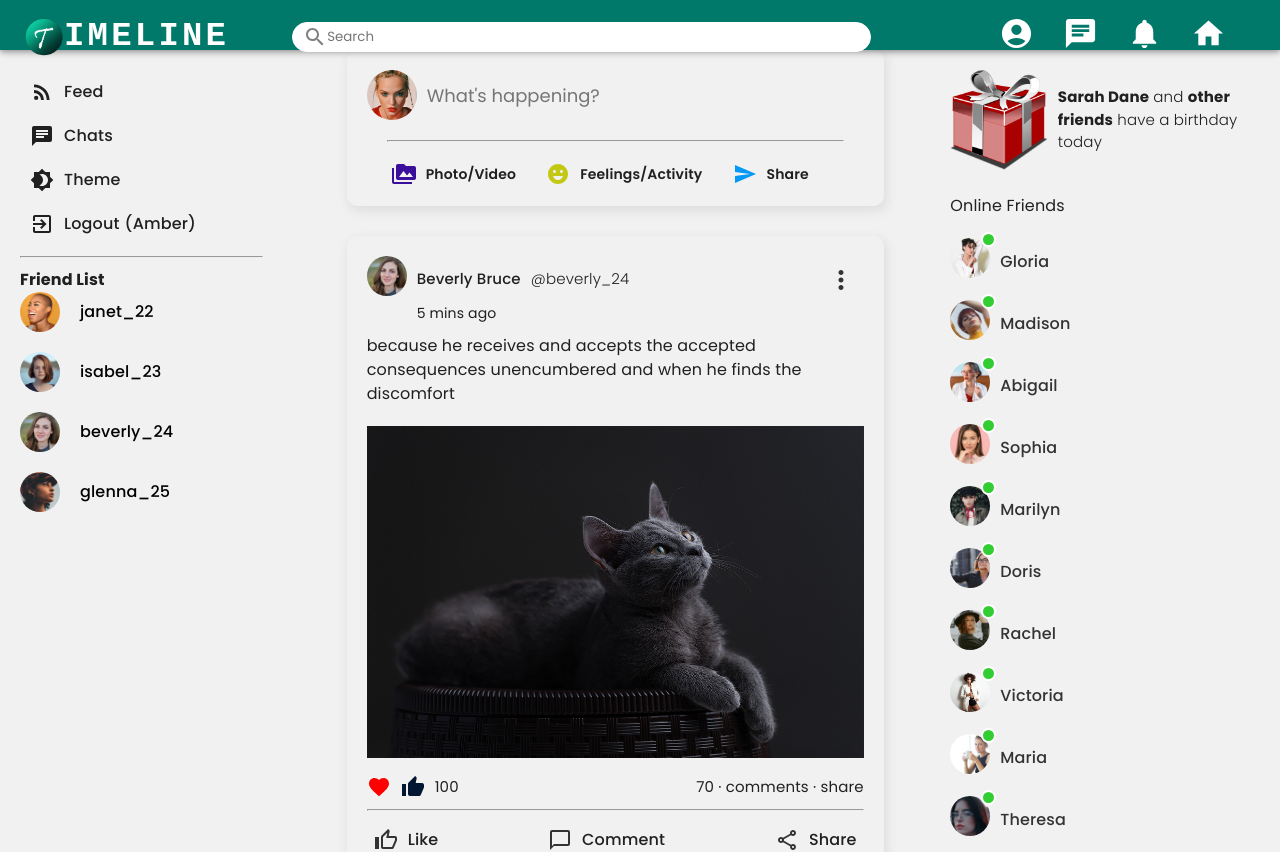
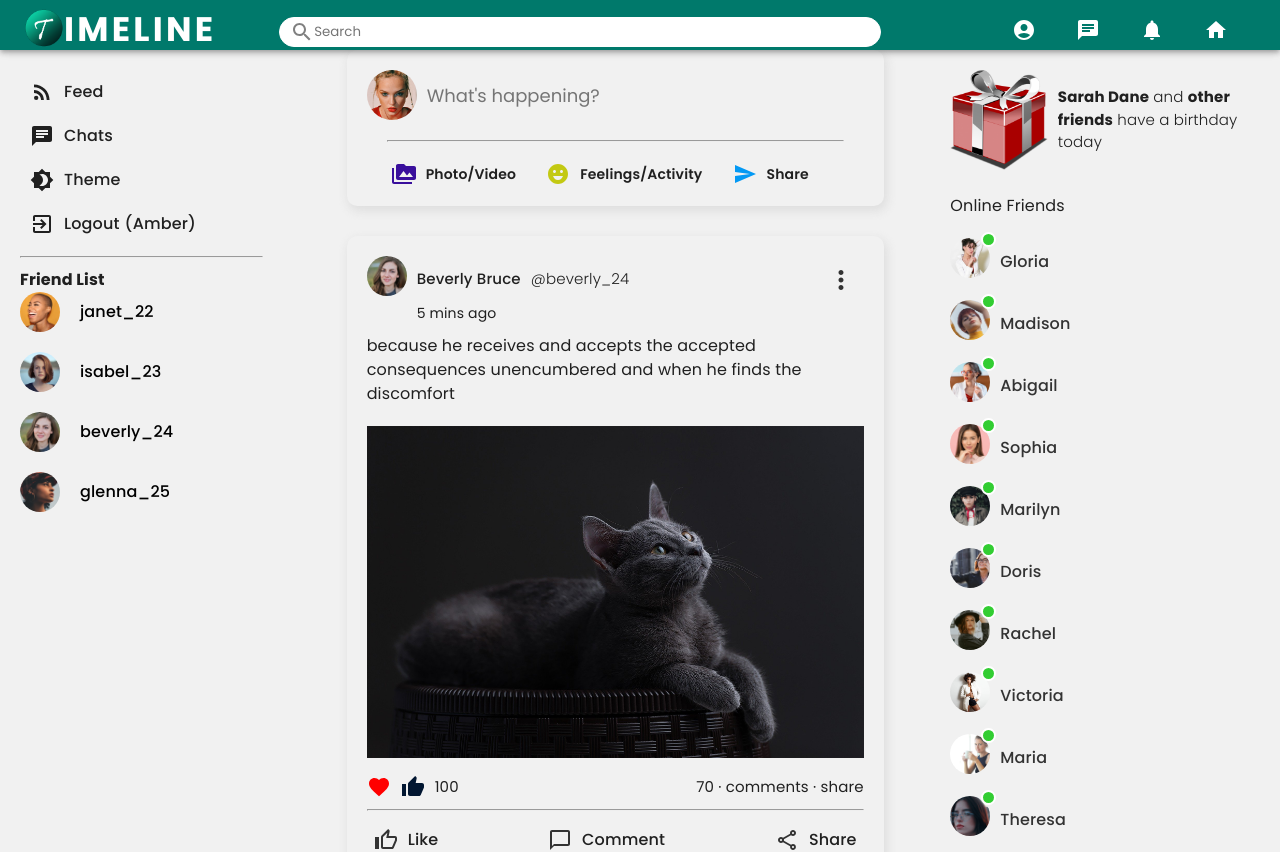
Before and after one commit to Anarizza/CDP-Social-Media, a React (Create React App) app in the folder socmed-frontend/: page /homepage in a window 1280 px wide. Shown: the top 852 px of the page. Built offline with nearby package versions, Linux system fonts and the light colour scheme.

Commit message:
navbar adjusments

```diff
--- a/socmed-frontend/src/Components/navbar/NavBar.css
+++ b/socmed-frontend/src/Components/navbar/NavBar.css
@@ -9,7 +9,13 @@
   font-weight: 500;
   cursor: pointer;
 }
+.bars {
+  margin-bottom: 1%;
+}
 
+.imeline{
+  margin-bottom: 12%;
+}
 .navbarContainer {
     width: 100%;
     height: 50px;
@@ -37,7 +43,7 @@
 
   .navbarCenter {
     flex: 5;
-
+    margin-bottom: 1%;
   }
   .searchBar {
     width: 100%;
--- a/socmed-frontend/src/Components/navbar/NavBar.jsx
+++ b/socmed-frontend/src/Components/navbar/NavBar.jsx
@@ -39,27 +39,31 @@ const NavBar = () => {
 
   return (
 
-    <AppBar position="sticky" sx={{background: '#00796b', height: '50px' }}>
+    <AppBar position="sticky" sx={{background: '#00796b', height: '50px'}}>
     <Container maxWidth="xl" >
       <Toolbar disableGutters>
-        <img src="./assets/logo.png" width="40px" height="40px" />
+        <div className="bars">
+          <img src="./assets/logo.png" width="40px" height="40px" />
+        </div>
+
         <Typography
           variant="h4"
           noWrap
           component="a"
           href="/"
           sx={{
-            my: 2,
+            my: 1,
             mr: 1,
             display: { xs: 'none', md: 'flex' },
-            fontFamily: 'monospace',
             fontWeight: 700,
             letterSpacing: '.2rem',
             color: 'inherit',
             textDecoration: 'none',
           }}
-        >
-          IMELINE
+        > <div className="imeline">
+           IMELINE
+          </div>
+
         </Typography>
         <div className="navbarCenter">
             <div className="searchBar">
@@ -117,22 +121,22 @@ const NavBar = () => {
           </Menu>
         </Box>
 
-        <Box sx={{ flexGrow: 1, display: { xs: 'none', md: 'flex', paddingRight: '100px'},  flexDirection: 'row-reverse', p: 1, m: 1}}>
+        <Box sx={{ flexGrow: 1, display: { xs: 'none', md: 'flex', paddingRight: '100px'},  flexDirection: 'row-reverse', p: 1, mb: 1}}>
            <Link to="/homepage">
               <Button sx={{ my: -1, color: 'white', display: 'block' }} >
-                  <HomeIcon fontSize='large'/>
+                  <HomeIcon fontSize='medium'/>
               </Button>
            </Link>
 
             <Button sx={{ my: -1, color: 'white', display: 'block' }}>
-                <NotificationsIcon fontSize='large'/>
+                <NotificationsIcon fontSize='medium'/>
             </Button>
             <Button sx={{ my: -1, color: 'white', display: 'block' }}>
-                <ChatIcon fontSize='large' />
+                <ChatIcon fontSize='medium' />
             </Button>
             <Link to="/profile">
             <Button sx={{ my: -1, color: 'white', display: 'block' }}>
-                <AccountCircleIcon fontSize='large'/>
+                <AccountCircleIcon fontSize='medium'/>
             </Button>
             </Link>
         </Box>
```
